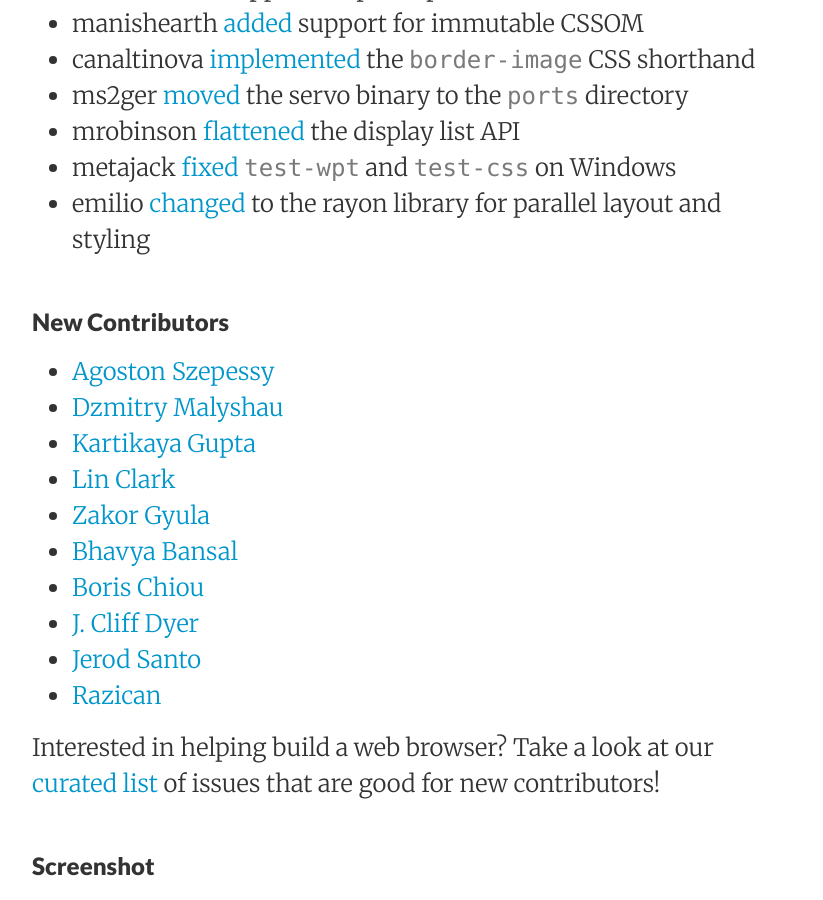
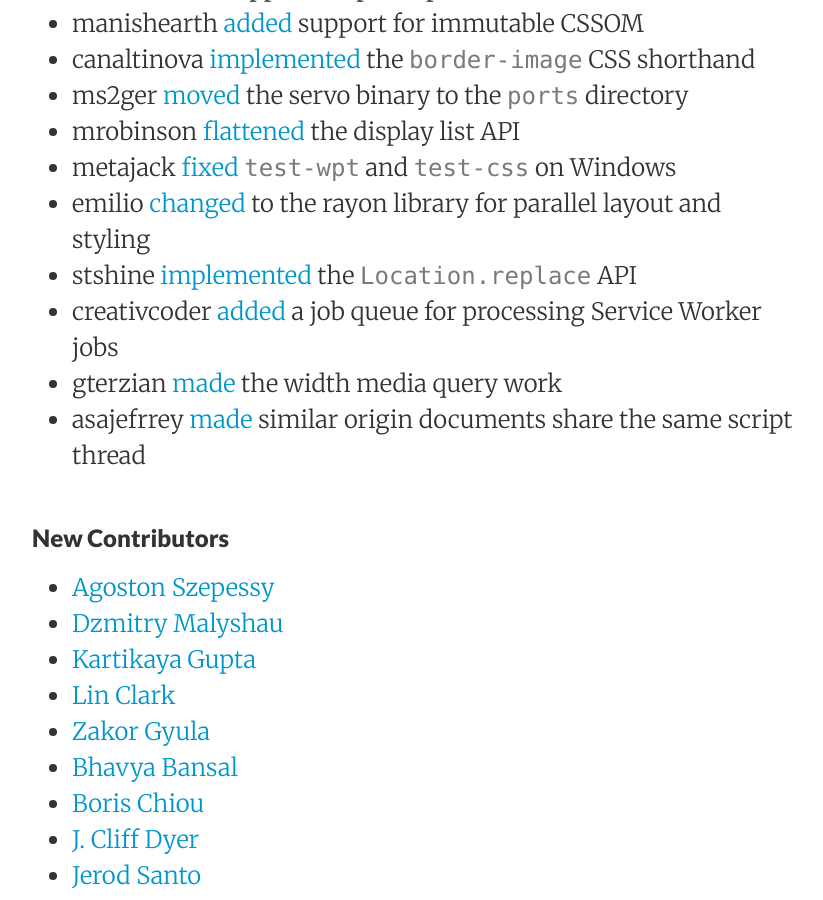
Before and after one commit to servo/blog.servo.org, a Jekyll site: the page built from _posts/2016-11-28-twis-84.md, in a window 1280 px wide and 900 px high, scrolled down 2271 px. Shown: the whole window, without its empty margins (224-1047 px from the left). Built offline with Jekyll 4.4.1, drawn with Linux system fonts in a browser that asks for light colours.

Commit message:
More notable things.

```diff
--- a/_posts/2016-11-28-twis-84.md
+++ b/_posts/2016-11-28-twis-84.md
@@ -44,6 +44,10 @@ This week's status updates are [here](http://statusupdates.dev.mozaws.net/projec
  - mrobinson [flattened](https://github.com/servo/webrender/pull/552) the display list API
  - metajack [fixed](https://github.com/servo/servo/pull/14039) `test-wpt` and `test-css` on Windows
  - emilio [changed](https://github.com/servo/servo/pull/13641) to the rayon library for parallel layout and styling
+ - stshine [implemented](https://github.com/servo/servo/pull/13418) the `Location.replace` API
+ - creativcoder [added](https://github.com/servo/servo/pull/13574) a job queue for processing Service Worker jobs
+ - gterzian [made](https://github.com/servo/servo/pull/14192) the width media query work
+ - asajefrrey [made](https://github.com/servo/servo/pull/14211) similar origin documents share the same script thread
 
 ### New Contributors
 
```
